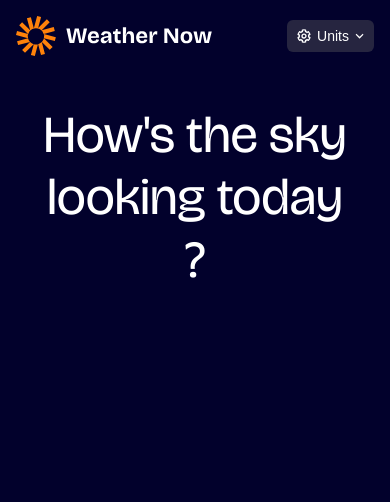
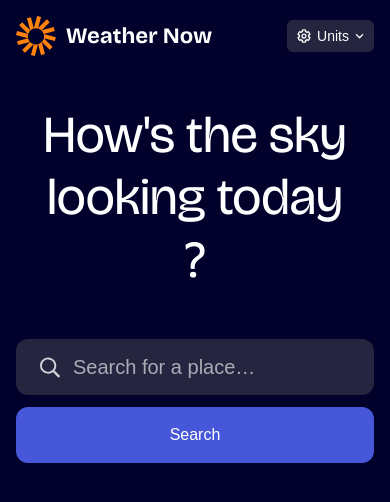
Before and after one commit to Maz-hub/weather-app-open-meteo, a React (Vite) app: page / in a window 390 px wide. Shown: the top 502 px of the page. Built offline with nearby package versions, Linux system fonts and the light colour scheme; a web font is replaced by a local one.

Commit message:
feat(ui): mobile-first search bar

```diff
--- a/src/App.jsx
+++ b/src/App.jsx
@@ -1,5 +1,6 @@
 import { useState, useEffect, useRef } from "react";
 import HeaderSearch from "./components/HeaderSearch";
+import Search from "./components/Search";
 
 const App = () => {
   return (
@@ -11,6 +12,7 @@ const App = () => {
             How's the sky looking today ?
           </h1>
         </div>
+        <Search />
       </section>
     </>
   );
--- /dev/null
+++ b/src/components/Search.jsx
@@ -0,0 +1,35 @@
+import SearchIcon from "../assets/images/icon-search.svg";
+
+const Search = () => {
+  return (
+    <section>
+      <form
+        role="search"
+        className="flex flex-col gap-3 sm:flex-row sm:items-center"
+      >
+        <div className="flex items-center py-4 px-6 rounded-xl bg-[var(--color-Neutral-800)]">
+          <img src={SearchIcon} alt="" aria-hidden="true" className="mr-3" />
+          {/* keep a hidden label for a11y */}
+          <label htmlFor="q" className="sr-only">
+            Search for a place...
+          </label>
+          <input
+            id="q"
+            type="search"
+            placeholder="Search for a place…"
+            className="text-preset-5-medium text-[var(--color-Neutral-200)] bg-transparent placeholder:text-[var(--color-Neutral-300)] w-full focus:outline-none sm:flex-grow"
+          />
+        </div>
+
+        <button
+          type="submit"
+          className="py-4 px-6 rounded-xl text-[var(--color-Neutral-0)] bg-[var(--color-Blue-500)] text-center sm:shrink-0 sm:self-start sm:px-5 sm:py-3"
+        >
+          Search
+        </button>
+      </form>
+    </section>
+  );
+};
+
+export default Search;
```
